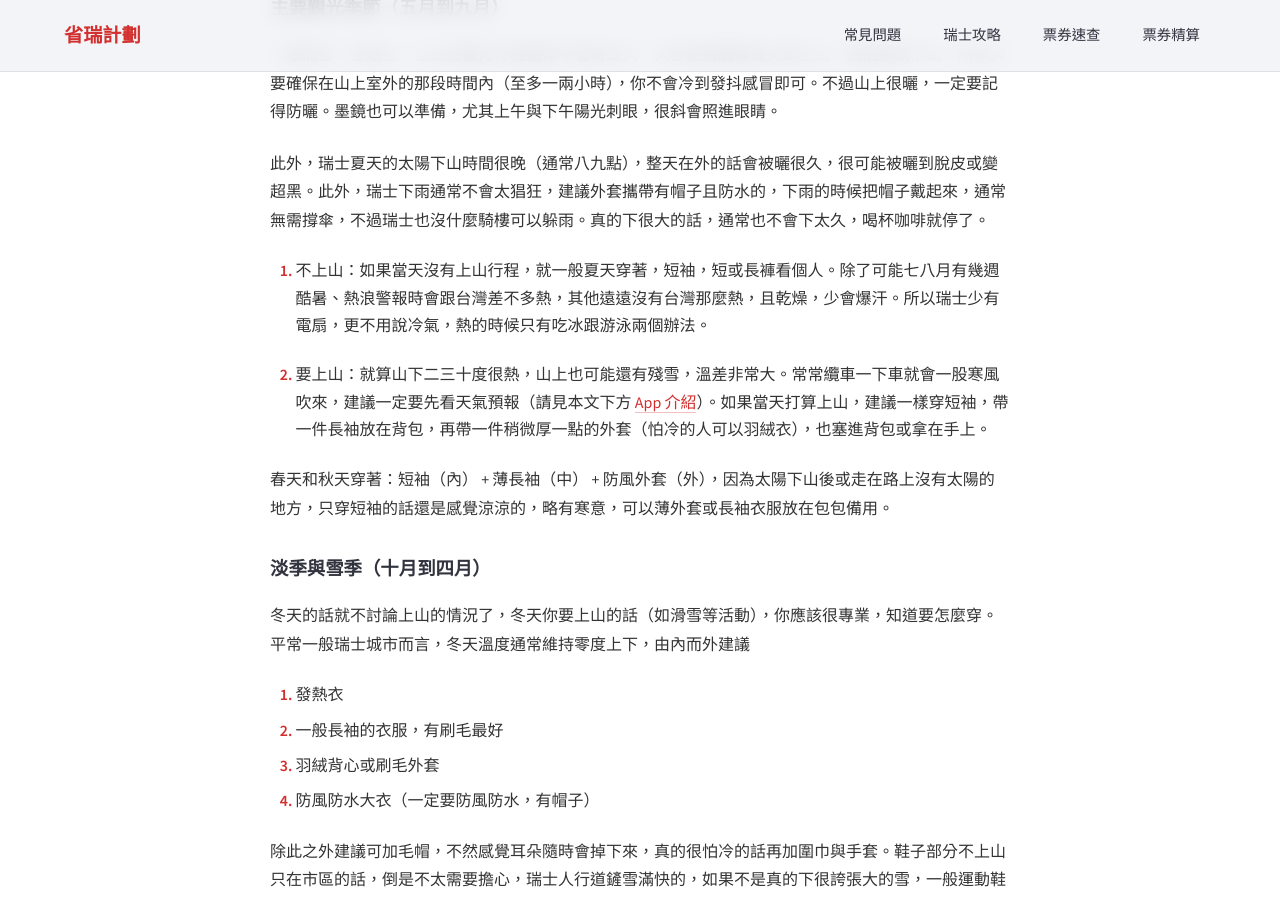
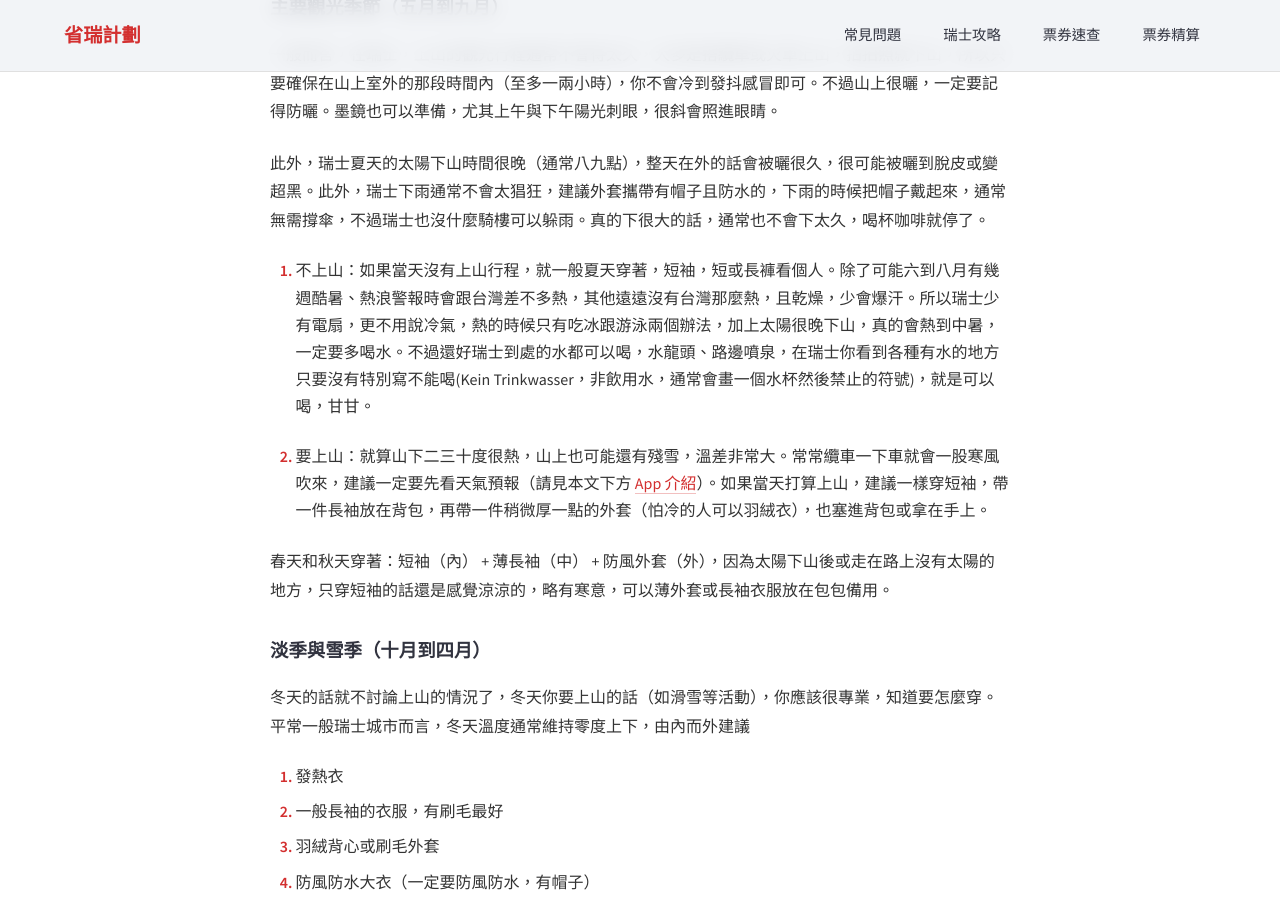
Before and after one commit to Chichinghsu/swisspro, a Jekyll site: the page built from _posts/2026-04-26-meteoswiss-app-guide.md, in a window 1280 px wide and 900 px high, scrolled down 2056 px. Built offline with Jekyll 4.4.1, drawn with Linux system fonts in a browser that asks for light colours.

Commit message:
update weather post

```diff
--- a/_posts/2026-04-26-meteoswiss-app-guide.md
+++ b/_posts/2026-04-26-meteoswiss-app-guide.md
@@ -475,7 +475,7 @@ initWidget();
 
 此外，瑞士夏天的太陽下山時間很晚（通常八九點），整天在外的話會被曬很久，很可能被曬到脫皮或變超黑。此外，瑞士下雨通常不會太猖狂，建議外套攜帶有帽子且防水的，下雨的時候把帽子戴起來，通常無需撐傘，不過瑞士也沒什麼騎樓可以躲雨。真的下很大的話，通常也不會下太久，喝杯咖啡就停了。
 
-1. 不上山：如果當天沒有上山行程，就一般夏天穿著，短袖，短或長褲看個人。除了可能七八月有幾週酷暑、熱浪警報時會跟台灣差不多熱，其他遠遠沒有台灣那麼熱，且乾燥，少會爆汗。所以瑞士少有電扇，更不用說冷氣，熱的時候只有吃冰跟游泳兩個辦法。
+1. 不上山：如果當天沒有上山行程，就一般夏天穿著，短袖，短或長褲看個人。除了可能六到八月有幾週酷暑、熱浪警報時會跟台灣差不多熱，其他遠遠沒有台灣那麼熱，且乾燥，少會爆汗。所以瑞士少有電扇，更不用說冷氣，熱的時候只有吃冰跟游泳兩個辦法，加上太陽很晚下山，真的會熱到中暑，一定要多喝水。不過還好瑞士到處的水都可以喝，水龍頭、路邊噴泉，在瑞士你看到各種有水的地方只要沒有特別寫不能喝(Kein Trinkwasser，非飲用水，通常會畫一個水杯然後禁止的符號)，就是可以喝，甘甘。
 
 1. 要上山：就算山下二三十度很熱，山上也可能還有殘雪，溫差非常大。常常纜車一下車就會一股寒風吹來，建議一定要先看天氣預報（請見本文下方 [App 介紹](#app)）。如果當天打算上山，建議一樣穿短袖，帶一件長袖放在背包，再帶一件稍微厚一點的外套（怕冷的人可以羽絨衣），也塞進背包或拿在手上。
 
```
